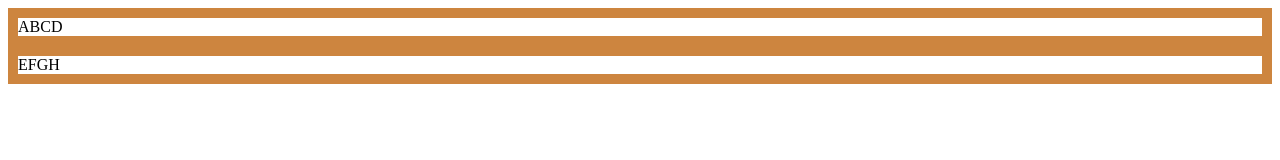
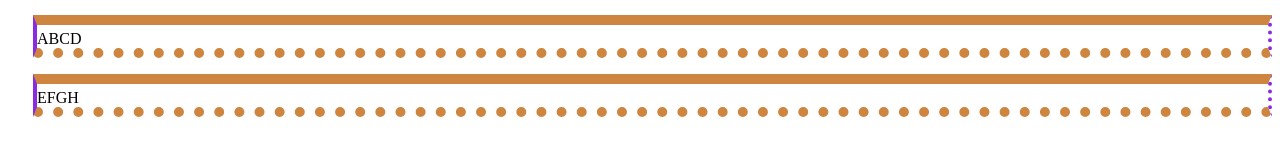
Before and after one commit to Quitzyy/-, a plain HTML site: page P.html in a window 1280 px wide. Drawn offline with Linux system fonts and the light colour scheme.

Commit message:
Add files via upload

```diff
--- a/P.html
+++ b/P.html
@@ -4,9 +4,14 @@
   <title>Document</title>
   <style>
    p {
-       border: 10px solid peru ;
-       padding: 0px;
-       margin: 0px;
+       border-top: 10px solid peru ;
+       border-right: 4px dotted blueviolet;
+       border-left: 4px solid blueviolet;
+       border-bottom: 10px dotted peru;
+       padding-top: 5px;
+       padding-right: 3px;
+       margin-top: 15px;
+       margin-left: 25px;
    }
 
   </style>
```
